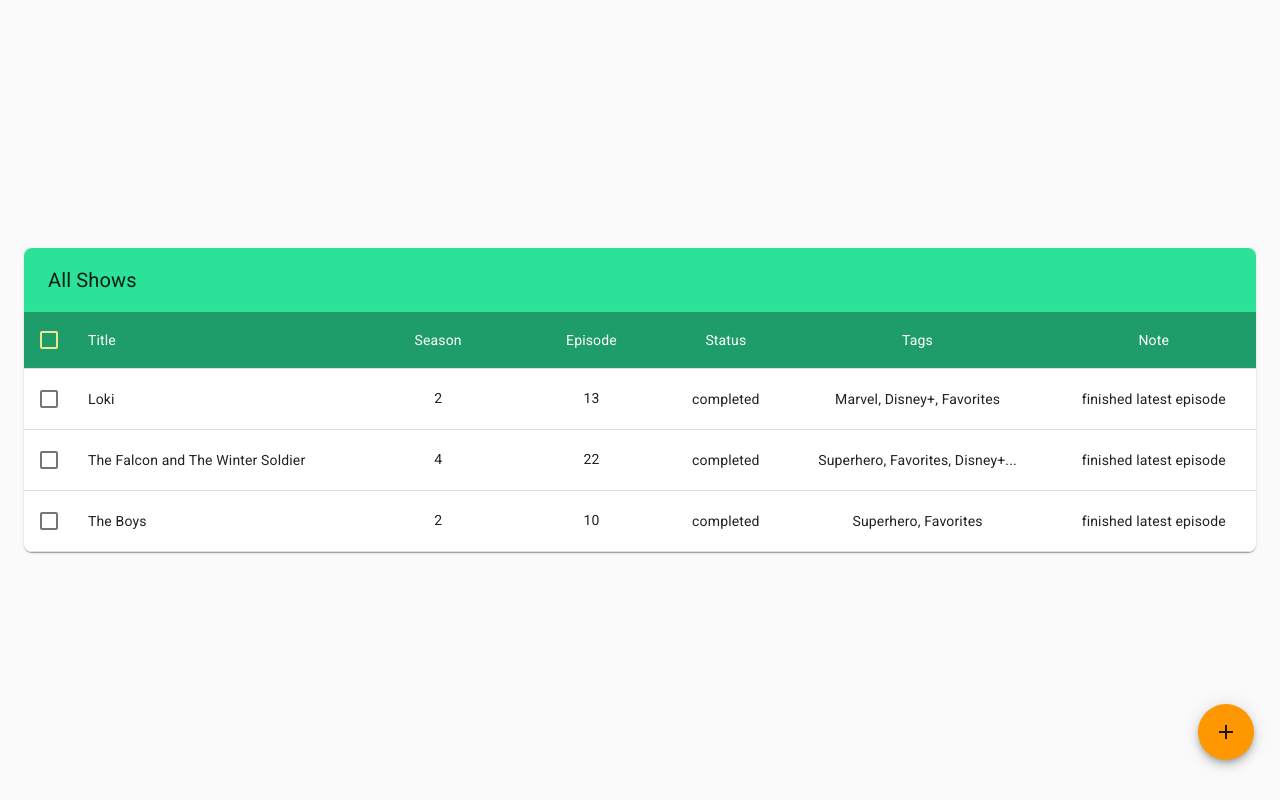
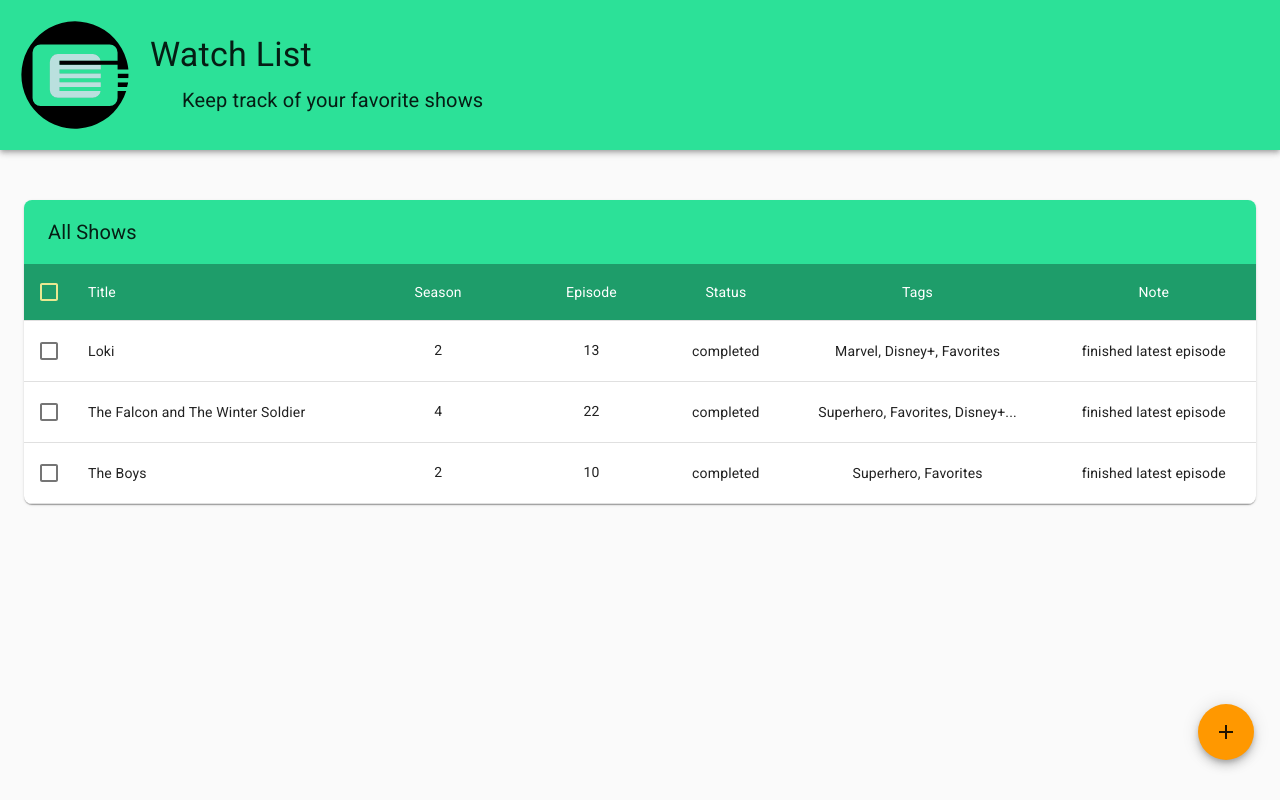
Before and after one commit to LarsSpangenberg/tv-show-list-react, a React (Create React App) app: page / in a window 1280 px wide. Built offline with nearby package versions, Linux system fonts and the light colour scheme.

Commit message:
Added a header with branding

```diff
--- /dev/null
+++ b/src/components/header/Header.js
@@ -0,0 +1,30 @@
+import React from 'react';
+
+import { AppBar, Toolbar, Box, Typography } from '@material-ui/core';
+import BrandingImage from 'assets/logo.svg';
+
+import useStyles from './HeaderStyles';
+
+export default function Header() {
+  const classes = useStyles();
+
+  return (
+    <AppBar position='static'>
+      <Toolbar className={classes.toolbar}>
+        <Box className={classes.brandingContainer}>
+          <img src={BrandingImage} alt='branding' />
+        </Box>
+
+        <Box className={classes.titleContainer}>
+          <Typography compontent='h1' variant='h4'>
+            Watch List
+          </Typography>
+
+          <Typography className={classes.subtitle} component='h2' variant='h6'>
+            Keep track of your favorite shows
+          </Typography>
+        </Box>
+      </Toolbar>
+    </AppBar>
+  );
+}
--- /dev/null
+++ b/src/components/header/HeaderStyles.js
@@ -0,0 +1,27 @@
+import { makeStyles } from '@material-ui/core';
+
+export default makeStyles((theme) => {
+  const { headerHeight, sidebarWidth } = theme.dimensions;
+
+  return {
+    toolbar: {
+      paddingLeft: 0,
+      height: headerHeight,
+    },
+    brandingContainer: {
+      position: 'absolute',
+      top: 0,
+      left: 0,
+      padding: 20,
+      height: headerHeight,
+      width: sidebarWidth,
+    },
+    titleContainer: {
+      marginLeft: sidebarWidth,
+    },
+    subtitle: {
+      marginTop: theme.spacing(1),
+      marginLeft: theme.spacing(4),
+    },
+  };
+});
--- a/src/components/showsList/ShowsListStyles.js
+++ b/src/components/showsList/ShowsListStyles.js
@@ -2,8 +2,7 @@
 
 export default makeStyles((theme) => ({
   root: {
-    marginTop: '50vh',
-    transform: 'translate(0, -50%)',
+    marginTop: 50,
   },
   fab: {
     position: 'absolute',
--- a/src/containers/App.js
+++ b/src/containers/App.js
@@ -1,6 +1,7 @@
 import React, { useEffect } from 'react';
 import { useSelector, useDispatch } from 'react-redux';
 
+import Header from 'components/header/Header';
 import ShowsTable from 'components/showsList/ShowsList';
 
 import useStyles from './AppStyles';
@@ -9,8 +10,8 @@
 import * as actions from 'store/ShowsSlice';
 
 export default function App() {
+  useStyles();
   const dispatch = useDispatch();
-  const classes = useStyles();
 
   const shows = useSelector((state) => state.shows);
 
@@ -29,6 +30,7 @@
 
   return (
     <div>
+      <Header />
       <ShowsTable shows={shows} />
     </div>
   );
--- a/src/theme/mainTheme.js
+++ b/src/theme/mainTheme.js
@@ -10,9 +10,13 @@
       light: '#e9e891',
     }
   },
+  dimensions: {
+    headerHeight: 150,
+    sidebarWidth: 150,
+  },
   shape: {
     borderRadius: 8,
-  }
+  },
 });
 
 export default mainTheme;
```
